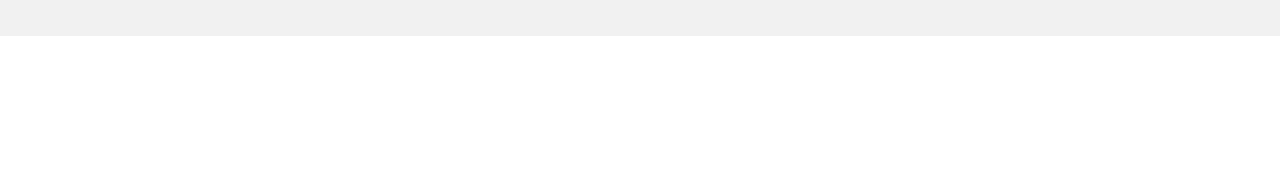
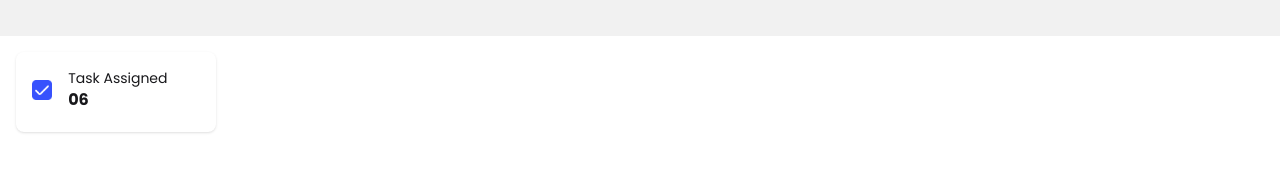
Before and after one commit to tarikuljisan14/Assignment-05, a plain HTML site: page index.html in a window 1280 px wide. Shown: the part 88-260 px from the top of the page. Drawn offline with nearby package versions, Linux system fonts and the light colour scheme; a web font is replaced by a local one.

Commit message:
added task assigned section

```diff
--- a/index.html
+++ b/index.html
@@ -40,6 +40,30 @@
             </div>
         </section>
     </header>
+    <main>
+      <section class="flex">
+        <section class=" ">
+            <!-- task assigned section -->
+            <section class="flex justify-start items-center gap-10 p-4">
+                <!-- card section -->
+                <div class="card  w-50 shadow-sm  h-20">
+                    <div class="p-4 ">
+                      <div class="  flex items-center gap-4">
+                        <div class="w-[12%]">
+                            <img src="checkbox.png" alt="">
+                        </div>
+                        <div>
+                            <p class="  text-sm">Task Assigned</p>
+                            <p class="font-bold">06</p>
+                        </div>
+                      </div>
+
+                    </div>
+                  </div>
+
+
+            <section>
+    </main>
 
     <footer>
     </footer>
```
